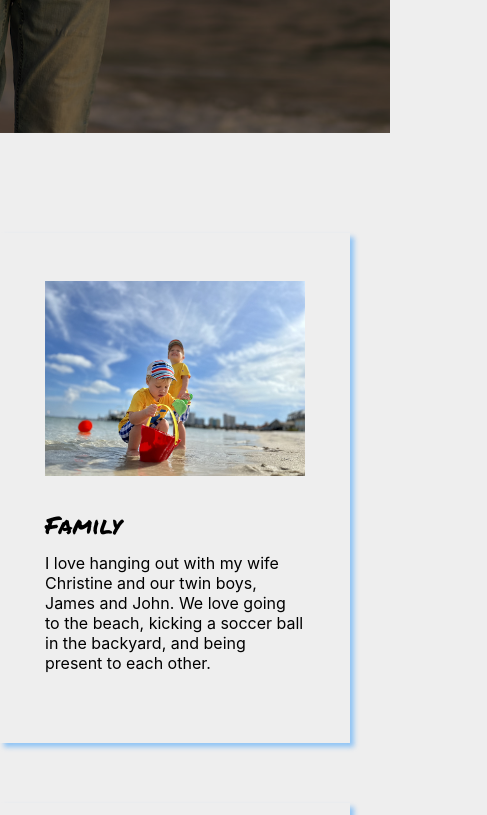
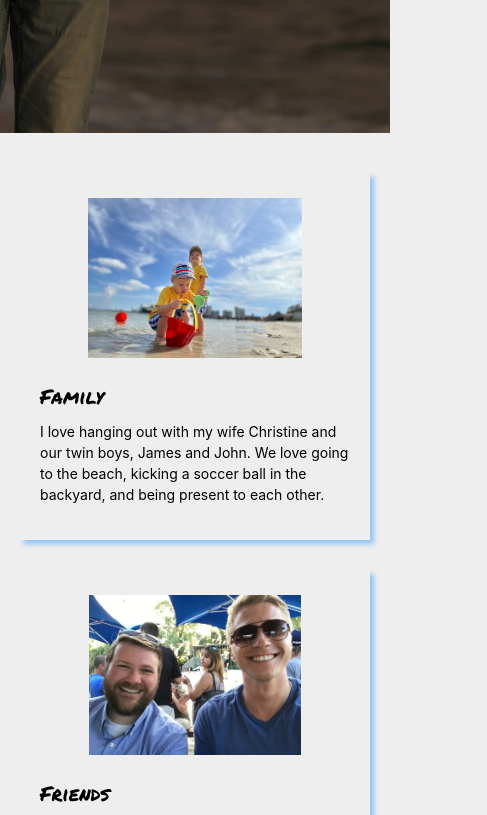
Before and after one commit to kjwessa/dev-portfolio, a plain HTML site: page index.html in a window 390 px wide. Shown: the part 711-1526 px from the top of the page, 487 px wide, since content can reach past the window. Drawn offline with Linux system fonts and the light colour scheme; files whose address does not match are found by name.

Commit message:
style(ui): add mobile responsive styles for better layout on small screens
Co-authored-by: terragon-labs[bot] <terragon-labs[bot]@users.noreply.github.com>

```diff
--- a/style.css
+++ b/style.css
@@ -91,3 +91,79 @@ a {
   color: #fff;
   margin: auto;
 }
+
+/* Mobile responsive styles */
+@media screen and (max-width: 768px) {
+  .header-title {
+    font-size: 60px;
+    line-height: 60px;
+    padding: 0 20px;
+  }
+
+  .content {
+    margin: 50px 20px 30px;
+    justify-content: center;
+  }
+
+  .card {
+    width: 100%;
+    max-width: 350px;
+    margin-bottom: 40px;
+    padding: 30px 25px 40px;
+  }
+
+  .card__image {
+    height: 180px;
+    margin-bottom: 20px;
+  }
+
+  .card__heading {
+    font-size: 22px;
+  }
+
+  .card__content {
+    font-size: 15px;
+    line-height: 1.5;
+  }
+
+  .footer {
+    min-height: 200px;
+  }
+
+  .footer__text {
+    font-size: 20px;
+    padding: 0 20px;
+  }
+}
+
+@media screen and (max-width: 480px) {
+  .header-title {
+    font-size: 48px;
+    line-height: 50px;
+  }
+
+  .content {
+    margin: 40px 15px 20px;
+  }
+
+  .card {
+    padding: 25px 20px 35px;
+    margin-bottom: 30px;
+  }
+
+  .card__image {
+    height: 160px;
+  }
+
+  .card__heading {
+    font-size: 20px;
+  }
+
+  .card__content {
+    font-size: 14px;
+  }
+
+  .footer__text {
+    font-size: 18px;
+  }
+}
```
